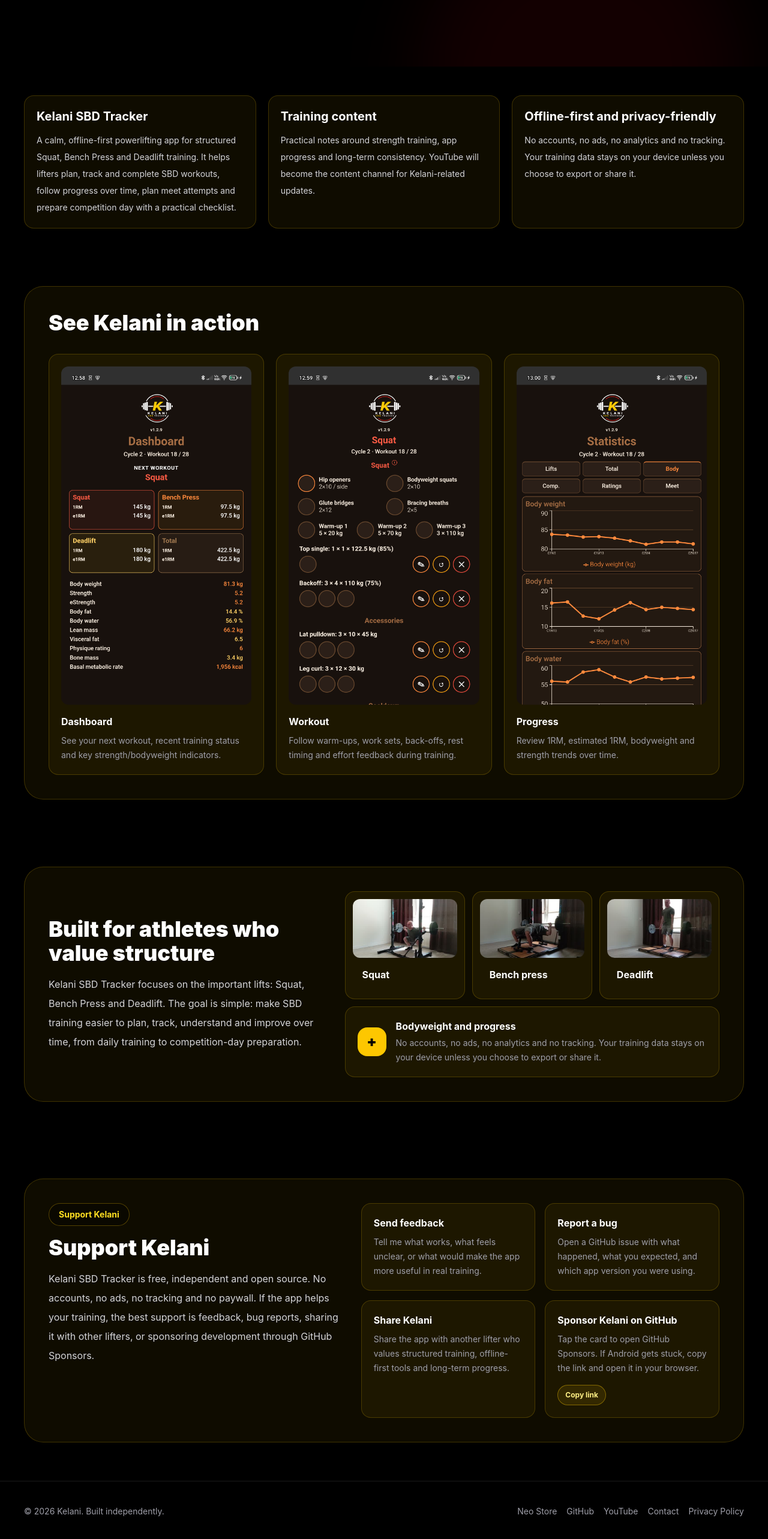
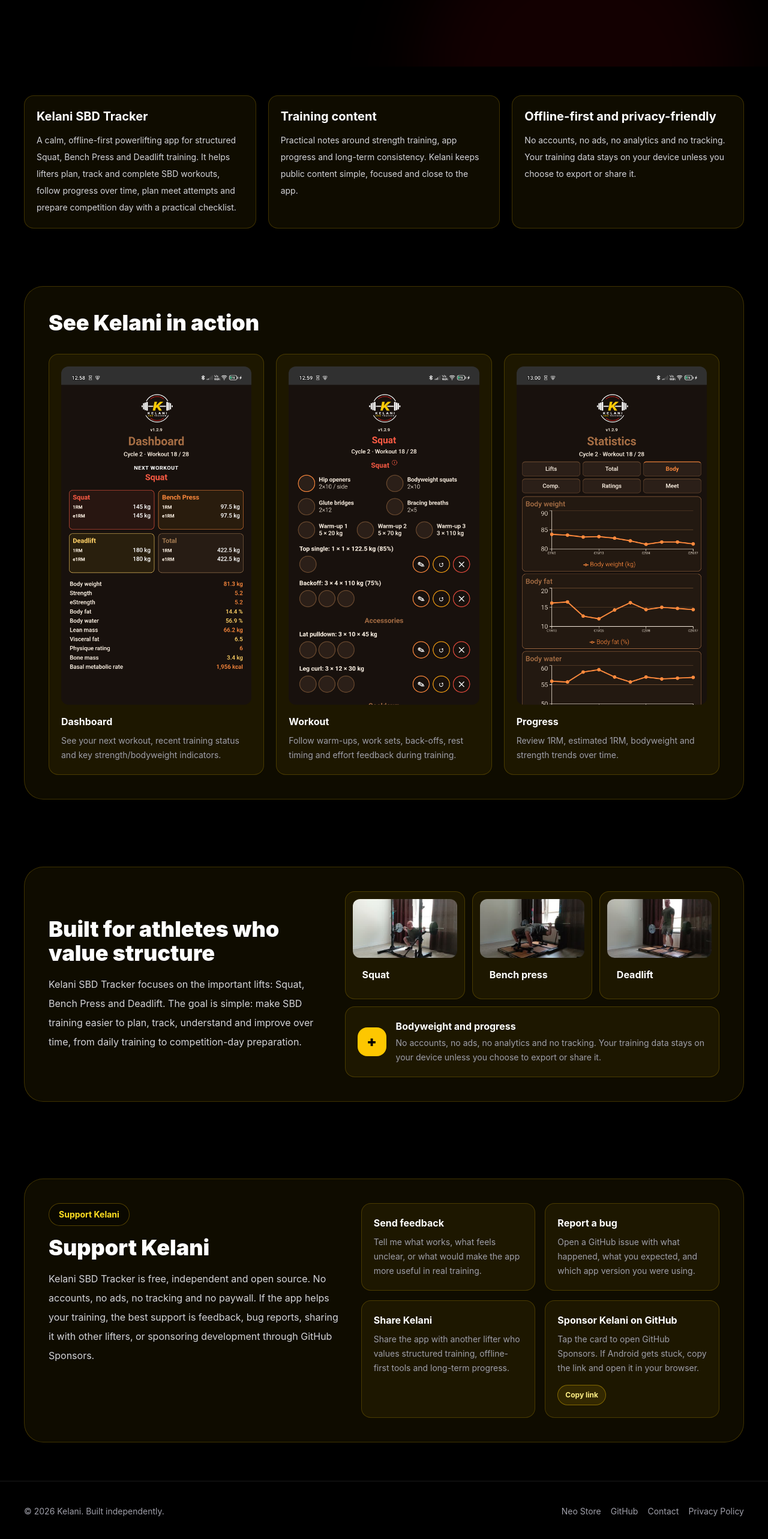
Before and after one commit to mburgosfr-star/kelani-site, a React (Vite) app: page / in a window 1280 px wide. Shown: the part 690-3256 px from the top of the page at 60% size. Built offline with nearby package versions, Linux system fonts and the light colour scheme.

Commit message:
Remove YouTube channel references

```diff
--- a/src/App.jsx
+++ b/src/App.jsx
@@ -5,7 +5,6 @@
   github: "https://github.com/mburgosfr-star/kelani-sbd-tracker",
   issues: "https://github.com/mburgosfr-star/kelani-sbd-tracker/issues/new?template=bug_report.md",
   feedback: "https://github.com/mburgosfr-star/kelani-sbd-tracker/issues/new?template=feedback.md",
-  youtube: "https://www.youtube.com/@KelaniFocus",
   email: "mailto:mburgosfr@gmail.com",
   supportInterest: "https://github.com/sponsors/mburgosfr-star",
   privacy: `${import.meta.env.BASE_URL}#privacy`,
@@ -37,7 +36,7 @@
       "A calm, offline-first powerlifting app for structured Squat, Bench Press and Deadlift training. It helps lifters plan, track and complete SBD workouts, follow progress over time, plan meet attempts and prepare competition day with a practical checklist.",
     contentTitle: "Training content",
     contentText:
-      "Practical notes around strength training, app progress and long-term consistency. YouTube will become the content channel for Kelani-related updates.",
+      "Practical notes around strength training, app progress and long-term consistency. Kelani keeps public content simple, focused and close to the app.",
     privacyFirstTitle: "Offline-first and privacy-friendly",
     privacyFirstText:
       "No accounts, no ads, no analytics and no tracking. Your training data stays on your device unless you choose to export or share it.",
@@ -121,7 +120,7 @@
       "Una app gratuïta de powerlifting per fer seguiment de l'esquat, la pressió sobre banc, el pes mort, el pes corporal, l'historial i el progrés. És el producte principal de Kelani.",
     contentTitle: "Contingut d'entrenament",
     contentText:
-      "Notes pràctiques sobre entrenament de força, evolució de l'app i consistència a llarg termini. YouTube esdevindrà el canal de contingut per a les actualitzacions relacionades amb Kelani.",
+      "Notes pràctiques sobre entrenament de força, evolució de l'app i consistència a llarg termini. Kelani manté el contingut públic simple, enfocat i proper a l'app.",
     privacyFirstTitle: "Offline-first i respectuosa amb la privacitat",
     privacyFirstText:
       "Sense comptes, anuncis, analítiques ni seguiment. Les dades d'entrenament es queden al dispositiu llevat que decideixis exportar-les o compartir-les.",
@@ -205,7 +204,7 @@
       "Een rustige, offline-first powerlifting-app voor gestructureerde Squat-, Bench Press- en Deadlift-training. De app helpt lifters SBD-workouts plannen, bijhouden en afronden, progressie volgen, pogingen plannen en wedstrijddag voorbereiden met een praktische checklist.",
     contentTitle: "Trainingscontent",
     contentText:
-      "Praktische notities over krachttraining, app-ontwikkeling en langetermijnconsistentie. YouTube wordt het contentkanaal voor Kelani-gerelateerde updates.",
+      "Praktische notities over krachttraining, app-ontwikkeling en langetermijnconsistentie. Kelani houdt publieke content simpel, gefocust en dicht bij de app.",
     privacyFirstTitle: "Offline-first en privacyvriendelijk",
     privacyFirstText:
       "Geen accounts, advertenties, analytics of tracking. Je trainingsdata blijft op je apparaat, tenzij je ervoor kiest die te exporteren of te delen.",
@@ -660,9 +659,6 @@
           <a className="hover:text-white" href={LINKS.github} target="_blank" rel="noreferrer">
             GitHub
           </a>
-          <a className="hover:text-white" href={LINKS.youtube} target="_blank" rel="noreferrer">
-            YouTube
-          </a>
           <a className="hover:text-white" href={LINKS.email}>
             {t.contact}
           </a>
```
